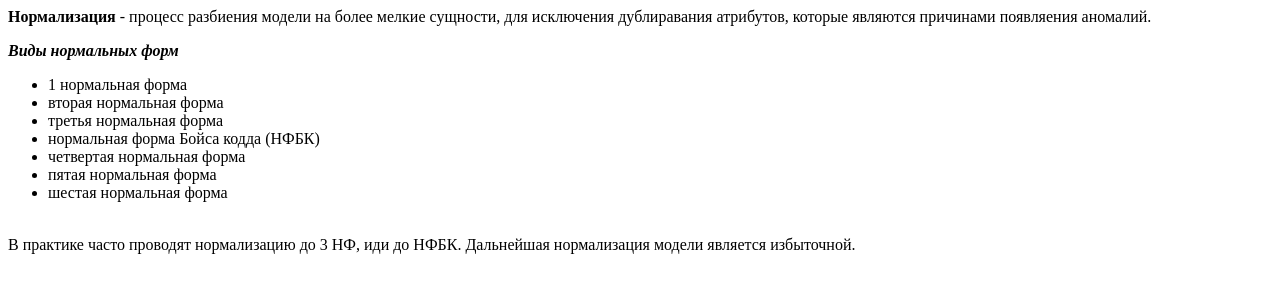
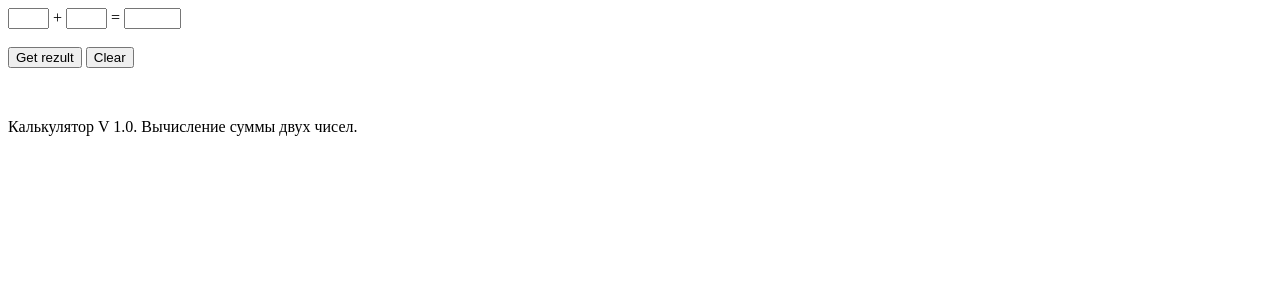
Before and after one commit to MrCallingInc/WebApp, a plain HTML site: page index.html in a window 1280 px wide. Drawn offline with Linux system fonts and the light colour scheme.

Commit message:
создано приложение калькулятор

```diff
--- a/index.html
+++ b/index.html
@@ -1,20 +1,25 @@
 <html>
 <head>
-<title>my first html document</title></head>
+<title>Calculator Application</title></head>
+<script lang="javascript">
+<!--
+function calculate(){
+var a=Number(calc.num1.value);
+var b=Number(calc.num2.value);
+calc.rez.value=a+b;
+//alert(a+b);
+}
+//-->
+</script>
 <body>
-<b>Нормализация</b> - процесс разбиения модели на более мелкие сущности, для исключения дублиравания атрибутов, которые являются причинами появляения аномалий.
-<p><b><i>Виды нормальных форм</i></b></p>
-
-<ul>
-<li>1 нормальная форма
-</li>
-<li>вторая нормальная форма</li>
-<li>третья нормальная форма</li>
-<li>нормальная форма Бойса кодда (НФБК)</li>
-<li>четвертая нормальная форма</li>
-<li>пятая нормальная форма</li>
-<li>шестая нормальная форма</li>
-</ul><br>
-В практике часто проводят нормализацию до 3 НФ, иди до НФБК. Дальнейшая нормализация модели является избыточной.
+<form name="calc">
+<div id="expression">
+<input type="text" name="num1" size=2> + <input type="text" name="num2" size=2> = <input type="text" name="rez" size=4>
+</div>
+<br>
+<input type="button" value="Get rezult" onclick="calculate()">    <input type="reset" value="Clear">
+</form>
+<br>
+<p>Калькулятор V 1.0. Вычисление суммы двух чисел.</p>
 </body>
 </html>
```
Also changed, not shown: 2 other files.
